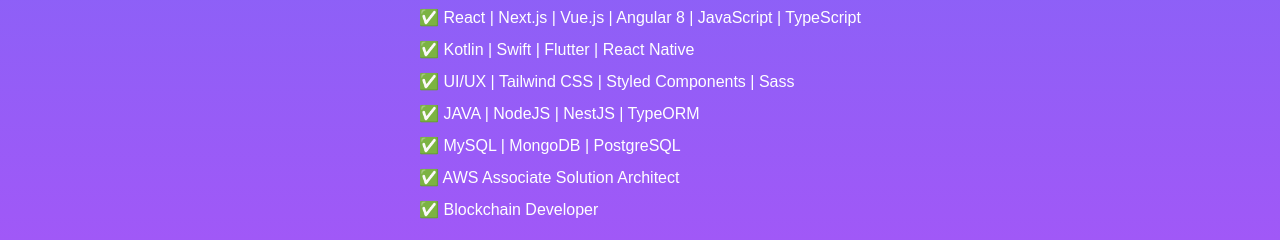
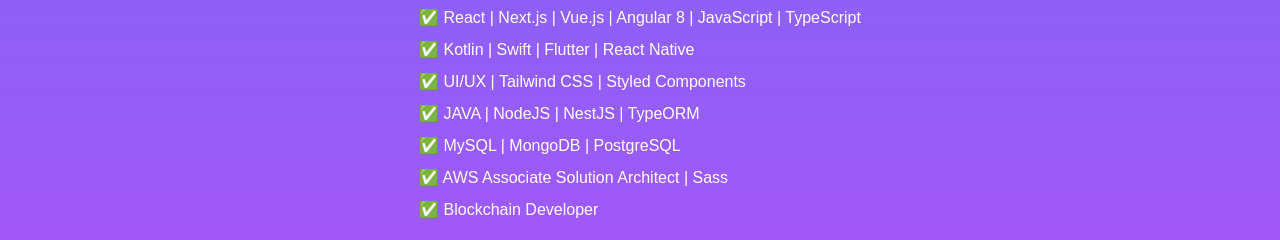
Before and after one commit to hooooooouzx/meet-ethan-web, a Next.js app: page / in a window 1280 px wide. Shown: the part 1088-1328 px from the top of the page. Built offline with nearby package versions, Linux system fonts and the light colour scheme.

Commit message:
update:skills

```diff
--- a/app/profile.tsx
+++ b/app/profile.tsx
@@ -111,10 +111,10 @@
               {[
                 'React | Next.js | Vue.js | Angular 8 | JavaScript | TypeScript',
                 'Kotlin | Swift | Flutter | React Native',
-                'UI/UX | Tailwind CSS | Styled Components | Sass',
+                'UI/UX | Tailwind CSS | Styled Components',
                 'JAVA | NodeJS | NestJS | TypeORM',
                 'MySQL | MongoDB | PostgreSQL',
-                'AWS Associate Solution Architect',
+                'AWS Associate Solution Architect | Sass',
                 'Blockchain Developer',
               ].map((skill) => (
                 <li key={skill} className="transition-transform transform hover:scale-105">
```
